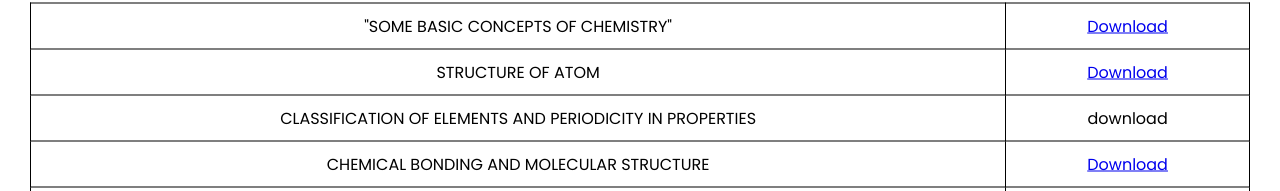
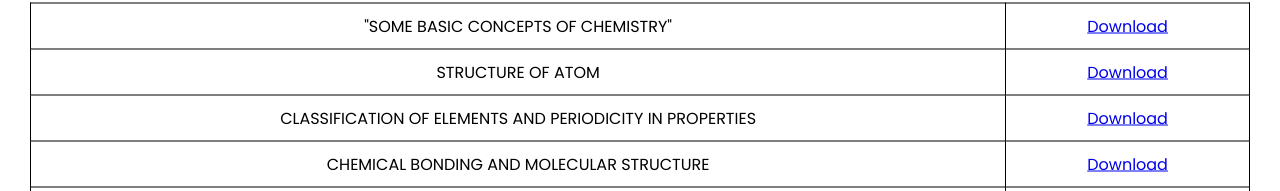
Before and after one commit to wrongsolutions/DiLimit, a plain HTML site: page noteschem.html in a window 1280 px wide. Shown: the part 201-392 px from the top of the page. Drawn offline with Linux system fonts and the light colour scheme.

Commit message:
Update noteschem.html

```diff
--- a/noteschem.html
+++ b/noteschem.html
@@ -159,7 +159,8 @@
 		</tr>
 		<tr>
 			<td class="first-col">CLASSIFICATION OF ELEMENTS AND PERIODICITY IN PROPERTIES</td>
-			<td class="second-col">download</td>
+			<td class="second-col"><a href="Classification_of_Elements_and_Periodicity_in_Properties.pdf" target="_maderchod"> Download</td>
+
 		</tr>
 		<tr>
 			<td class="first-col">CHEMICAL BONDING AND MOLECULAR STRUCTURE</td>
```
